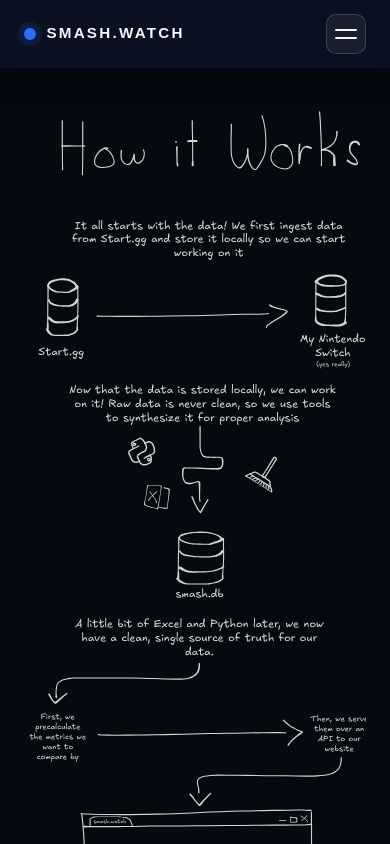
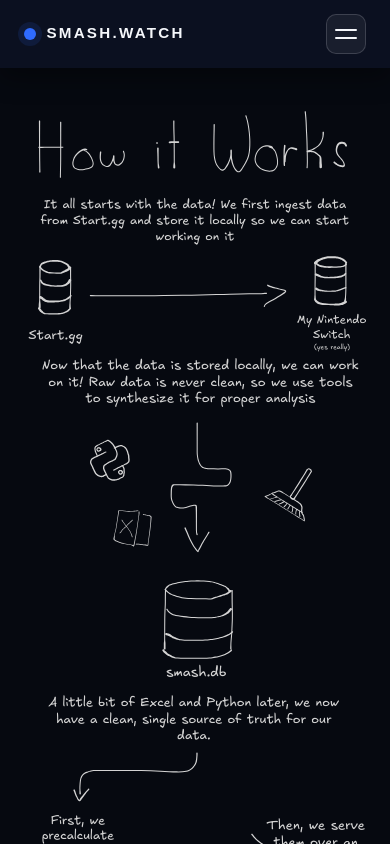
Before and after one commit to Ozdotdotdot/smash-frontend, a Next.js app: page /howitworks in a window 390 px wide. Shown: the top 844 px of the page. Built offline with nearby package versions, Linux system fonts and the light colour scheme.

Commit message:
Replaced the mobile view SVG on the how it works page

```diff
--- a/app/howitworks/HowItWorksClient.tsx
+++ b/app/howitworks/HowItWorksClient.tsx
@@ -13,8 +13,10 @@
 
 export default function HowItWorksClient({
   svgMarkup,
+  mobileSvgMarkup,
 }: {
   svgMarkup: string;
+  mobileSvgMarkup: string;
 }) {
   const [navOpen, setNavOpen] = useState(false);
   const [navStuck, setNavStuck] = useState(false);
@@ -150,6 +152,17 @@
         </nav>
 
         <section className="flex w-full flex-col">
+          <div className="block md:hidden">
+            <div
+              className={[
+                SVG_SECTION_MARGIN_TOP_CLASS,
+                "mx-auto w-full overflow-x-auto",
+                SVG_MAX_WIDTH_CLASS,
+              ].join(" ")}
+              dangerouslySetInnerHTML={{ __html: mobileSvgMarkup }}
+            />
+          </div>
+          <div className="hidden md:block">
             <div
               className={[
                 SVG_SECTION_MARGIN_TOP_CLASS,
@@ -158,6 +171,7 @@
               ].join(" ")}
               dangerouslySetInnerHTML={{ __html: svgMarkup }}
             />
+          </div>
         </section>
 
         <footer className="footer">
--- a/app/howitworks/page.tsx
+++ b/app/howitworks/page.tsx
@@ -10,7 +10,8 @@
     "An end-to-end overview of Smash Watch: data sources, pipeline stages, metrics, and filtering logic.",
 };
 
-const RIGHT_PANEL_CUTOFF_X = 860;
+const DESKTOP_RIGHT_PANEL_CUTOFF_X = 860;
+const MOBILE_RIGHT_PANEL_CUTOFF_X = 900;
 
 function shouldStripTag(tagContent: string, cutoffX: number) {
   const transformMatch = tagContent.match(/\stransform="([^"]*)"/);
@@ -76,19 +77,30 @@
   return out;
 }
 
-function normalizeInlineSvg(svgSource: string) {
+function normalizeInlineSvg(
+  svgSource: string,
+  options?: {
+    stripRightPanel?: boolean;
+    rightPanelCutoffX?: number;
+  },
+) {
   const start = svgSource.indexOf("<svg");
   if (start === -1) return "";
 
-  let svg = stripRightPanel(svgSource.slice(start).trim(), RIGHT_PANEL_CUTOFF_X);
+  const strip = options?.stripRightPanel ?? false;
+  const cutoffX = options?.rightPanelCutoffX ?? DESKTOP_RIGHT_PANEL_CUTOFF_X;
+
+  let svg = svgSource.slice(start).trim();
+  if (strip) svg = stripRightPanel(svg, cutoffX);
 
   const openTagMatch = svg.match(/^<svg\b([^>]*)>/);
   if (!openTagMatch) return "";
 
   let attrs = openTagMatch[1] ?? "";
 
+  if (strip) {
     // Crop the diagram so only the "main" panel renders.
-  const targetViewBoxWidth = RIGHT_PANEL_CUTOFF_X;
+    const targetViewBoxWidth = cutoffX;
     const viewBoxMatch = attrs.match(/\sviewBox="([^"]*)"/);
     if (viewBoxMatch) {
       const parts = viewBoxMatch[1].trim().split(/\s+/);
@@ -100,6 +112,7 @@
             /\sviewBox="[^"]*"/,
             ` viewBox="${x} ${y} ${targetViewBoxWidth} ${h}"`,
           );
+        }
       }
     }
   }
@@ -138,13 +151,32 @@
 }
 
 export default async function HowItWorksPage() {
-  const svgPath = path.join(
+  const desktopSvgPath = path.join(
     process.cwd(),
     "app",
     "howitworks",
     "How the website actually works.excalidraw.svg",
   );
-  const svgSource = await readFile(svgPath, "utf8");
-  const svgMarkup = normalizeInlineSvg(svgSource);
-  return <HowItWorksClient svgMarkup={svgMarkup} />;
+  const mobileSvgPath = path.join(
+    process.cwd(),
+    "app",
+    "howitworks",
+    "how the website actually works mobile.svg",
+  );
+
+  const [desktopSvgSource, mobileSvgSource] = await Promise.all([
+    readFile(desktopSvgPath, "utf8"),
+    readFile(mobileSvgPath, "utf8"),
+  ]);
+
+  const svgMarkup = normalizeInlineSvg(desktopSvgSource, {
+    stripRightPanel: true,
+    rightPanelCutoffX: DESKTOP_RIGHT_PANEL_CUTOFF_X,
+  });
+  const mobileSvgMarkup = normalizeInlineSvg(mobileSvgSource, {
+    stripRightPanel: true,
+    rightPanelCutoffX: MOBILE_RIGHT_PANEL_CUTOFF_X,
+  });
+
+  return <HowItWorksClient svgMarkup={svgMarkup} mobileSvgMarkup={mobileSvgMarkup} />;
 }
```
Also changed, not shown: app/howitworks/how the website actually works mobile.svg. Lines whose indentation alone changed are shown as unchanged.
